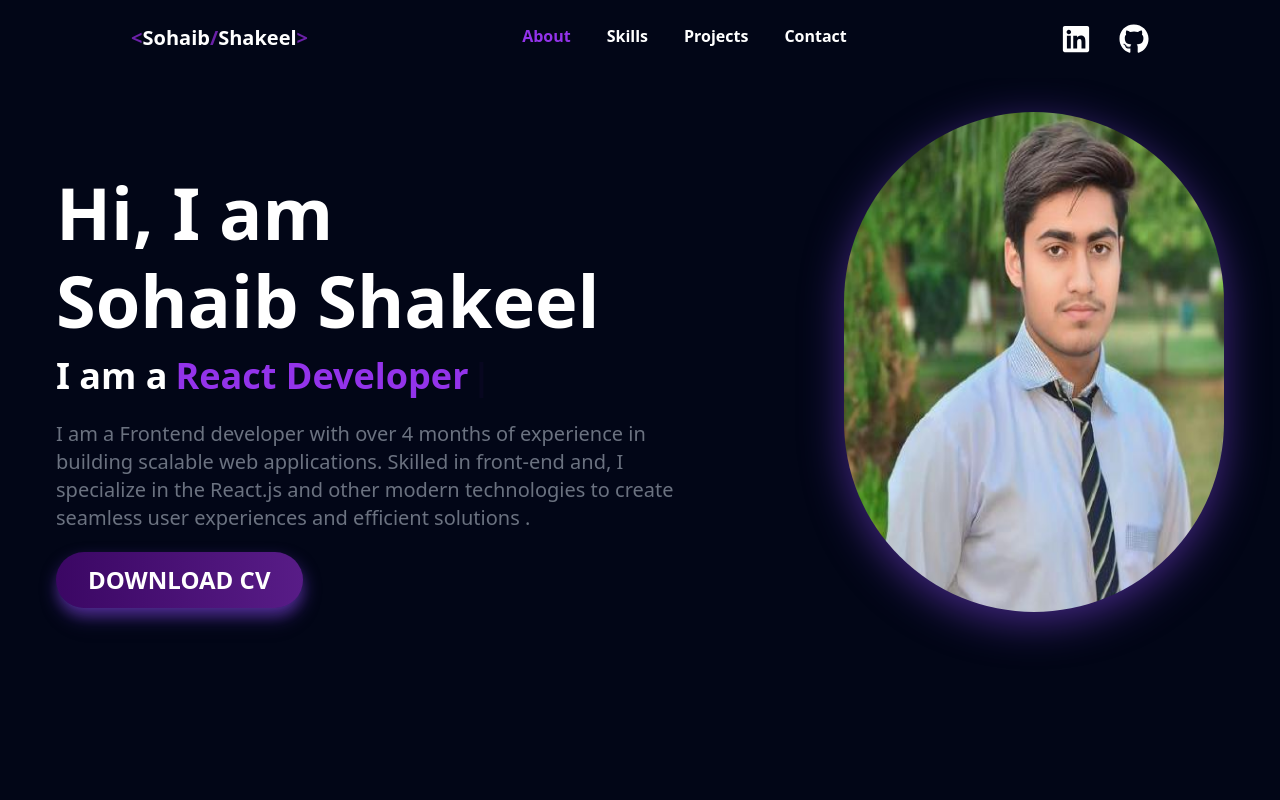
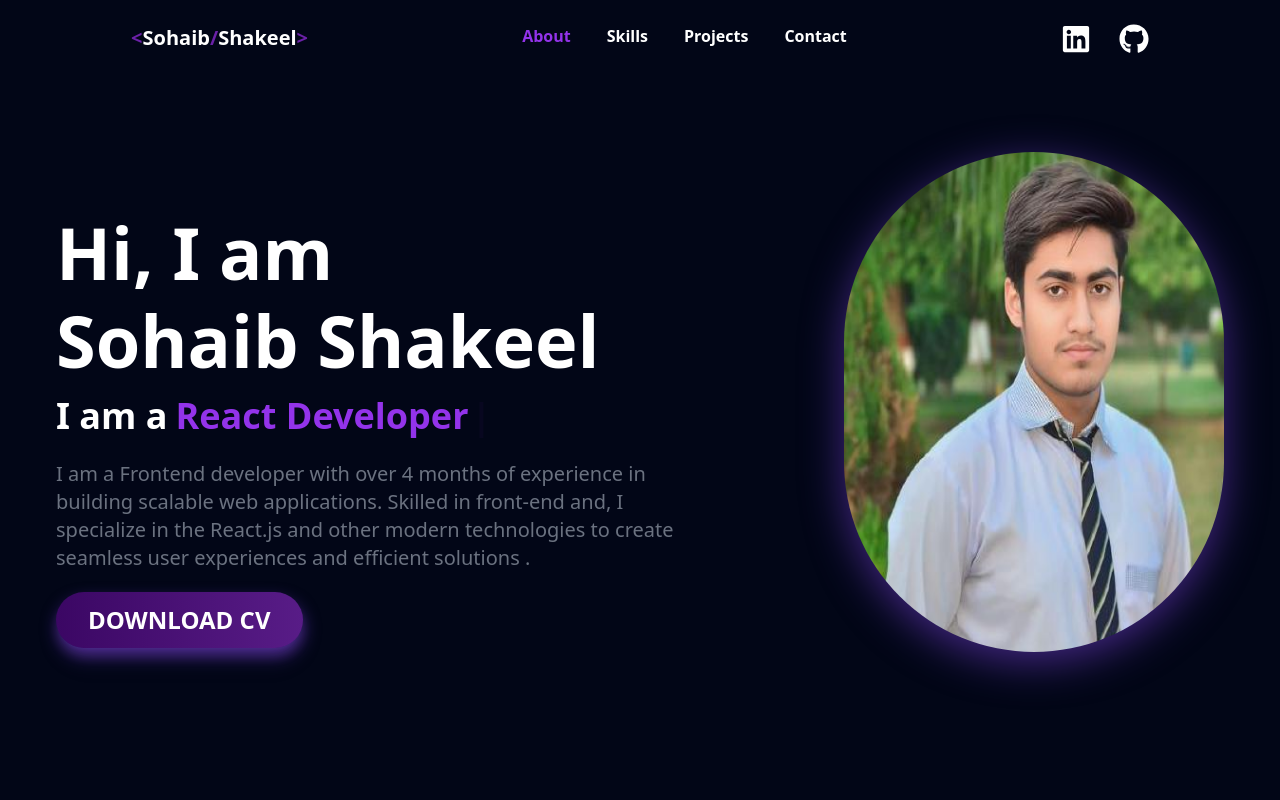
Before and after one commit to sohaibs-liberary/Portfolio-, a React (Vite) app: page / in a window 1280 px wide. Shown: the top 800 px of the page. Built offline with nearby package versions, Linux system fonts and the light colour scheme.

Commit message:
now page is full ready

```diff
--- a/src/Comopnents/About/About.jsx
+++ b/src/Comopnents/About/About.jsx
@@ -5,11 +5,11 @@ import CV from "/src/assets/Black Modern Professional Resume (1).pdf";
 
 const About = () => {
   return (
-    <div className="About  " id="about">
+    <div className="About   " id="about">
 
 
 
-      <div className="bg-slate-950 p-14">
+      <div className="bg-slate-950 p-14 py-24 ">
         {/* Mobile photo */}
          <div className="image block lg:hidden">
             <div className="">
```
